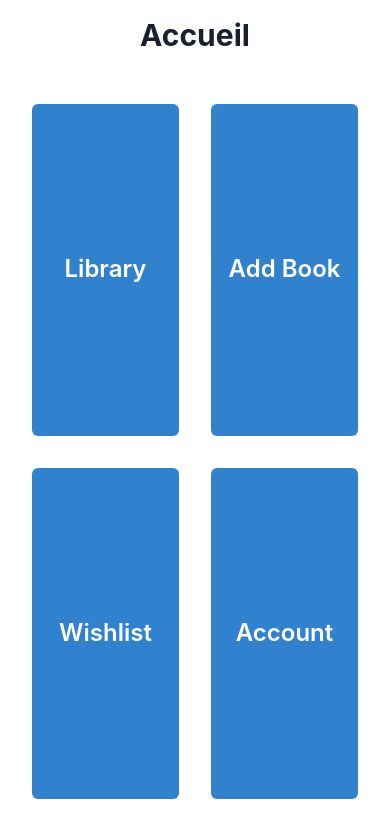
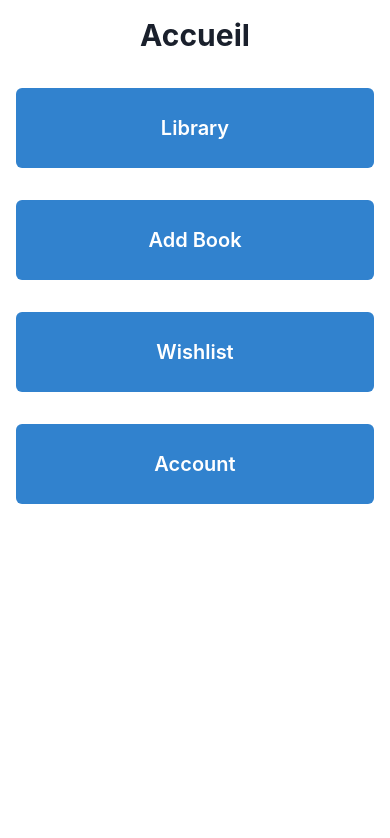
Before and after one commit to Spaames/personal-book-librairy, a Next.js app: page /home in a window 390 px wide. Shown: the top 838 px of the page. Built offline with nearby package versions, Linux system fonts and the light colour scheme.

Commit message:
mobile device UI

```diff
--- a/src/app/home/page.tsx
+++ b/src/app/home/page.tsx
@@ -21,7 +21,14 @@ export default function Page() {
             <Box textAlign="center" p={4}>
                 <Heading as="h1" size="xl">Accueil</Heading>
             </Box>
-            <Box display="grid" gridTemplateColumns="1fr 1fr" gridTemplateRows="1fr 1fr" gap={8} height="90vh" p={8}>
+            <Box
+                display="grid"
+                gridTemplateColumns={{ base: "1fr", md: "1fr 1fr" }}
+                gridTemplateRows="auto"
+                gap={8}
+                height={{ base: "auto", md: "90vh" }}
+                p={4}
+            >
                 <HomeButton text={"Library"} colorScheme={"blue"} url={"/library"} />
                 <HomeButton text={"Add Book"} colorScheme={"blue"} url={"/addBook"} />
                 <HomeButton text={"Wishlist"} colorScheme={"blue"} url={"/wishlist"} />
--- a/src/components/HomeButton.tsx
+++ b/src/components/HomeButton.tsx
@@ -13,12 +13,13 @@ const HomeButton: React.FC<HomeButtonProps> = ({ text, colorScheme, url }) => {
 
     return (
         <Button
-            fontSize={"2xl"}
-            height={"100%"}
+            fontSize={{ base: "xl", md: "2xl" }}
+            height={{ base: "80px", md: "100%" }}
+            py={{ base: 6, md: 4 }}
             _hover={{ transform: "scale(1.05)" }}
             transition="transform 0.2s"
             colorScheme={colorScheme}
-            onClick={() => {router.push(url)}}
+            onClick={() => { router.push(url) }}
         >
             {text}
         </Button>
```
Also changed, not shown: src/app/addBook/page.tsx (+35 -15 lines).
